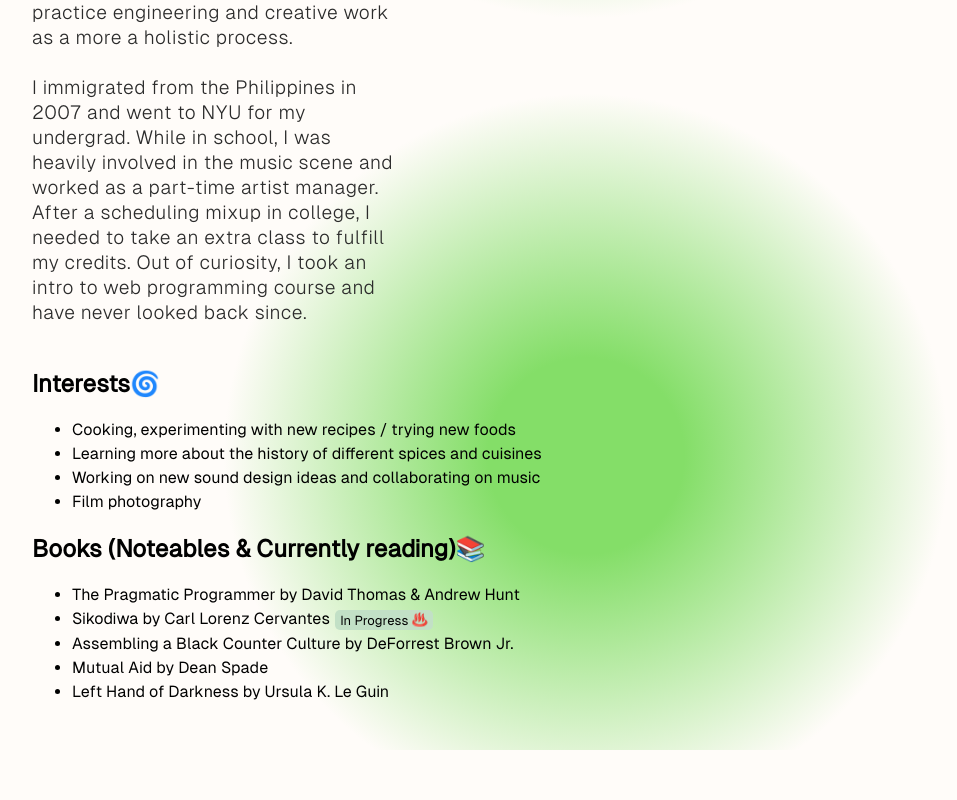
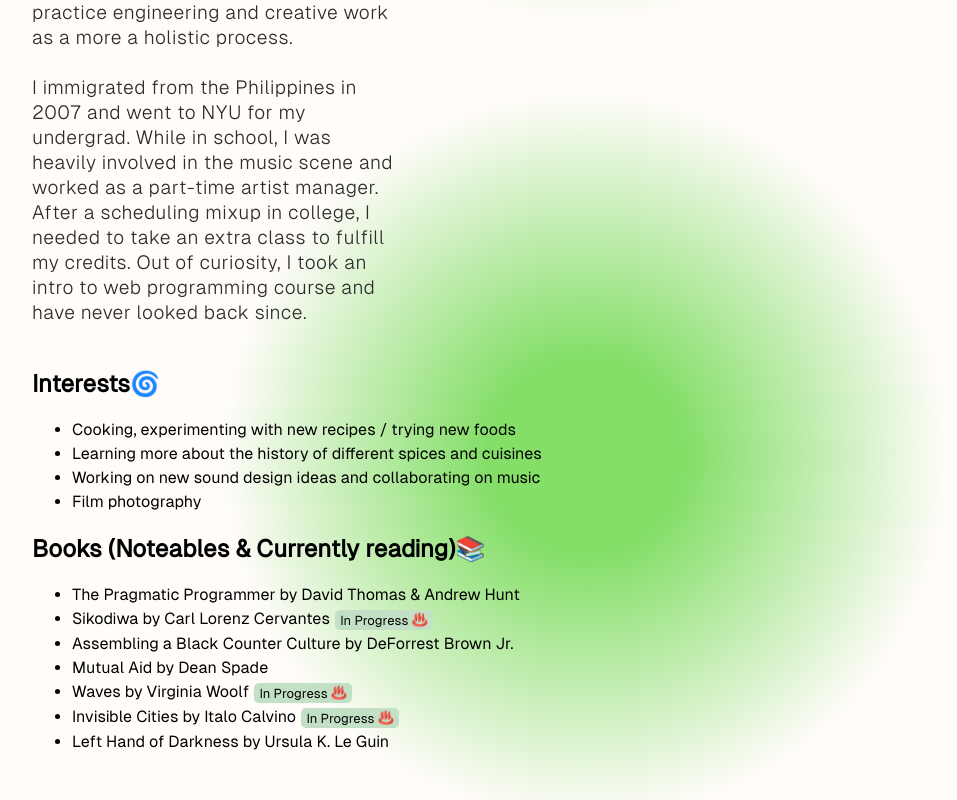
Before and after one commit to jml0123/portfolio-revisited, a Next.js app: page /bio in a window 1280 px wide. Shown: the part 744-1544 px from the top of the page, without its empty margins (54-1011 px from the left). Before the commit the page ends 1494 px from the top, so only its background shows below. Built offline with nearby package versions, Linux system fonts and the light colour scheme.

Commit message:
update splash intro, and add more books

```diff
--- a/pages/bio.tsx
+++ b/pages/bio.tsx
@@ -78,9 +78,20 @@ export default function BioPage() {
                           </li>
                           <li>Mutual Aid by Dean Spade
                           </li>
+                          <li>Waves by Virginia Woolf
+                              <span className={`${styles['label']} ${styles['label-progress']}`}>
+                              In Progress
+                            </span>
+                            </li>
+                            <li>Invisible Cities by Italo Calvino
+                              <span className={`${styles['label']} ${styles['label-progress']}`}>
+                              In Progress
+                            </span>
+                            </li>
                           <li>
                             Left Hand of Darkness by Ursula K. Le Guin
                           </li>
+
                         </ul>
                     </div>
                   </div>
--- a/pages/index.tsx
+++ b/pages/index.tsx
@@ -60,9 +60,9 @@ export default function Home() {
             </div>
             <div className={styles['intro-content-wrapper--heading']}>
               <h1>
-                <span className={styles['name-span']}>{'>_hi, i\'m miguel'}</span>
+                <span className={styles['name-span']}>{'>_hi, i\'m miguel (also known as "miko")'}</span>
                 <span className={styles['intro-content-2']}>
-                  &nbsp; a software engineer and musician in Brooklyn.
+                  &nbsp;a software engineer and musician in Brooklyn.
                   As an engineer, I look to build forward-thinking and sustainable systems.
                   As a creative, I envision resonant environments and possibilities.
                 </span>
```
